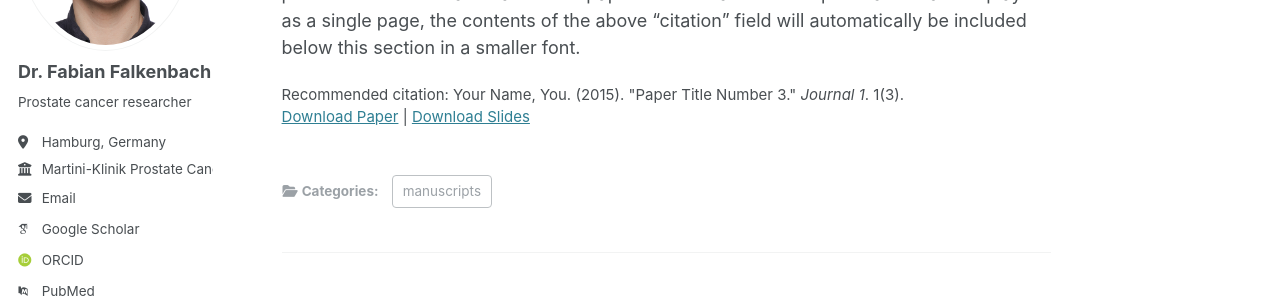
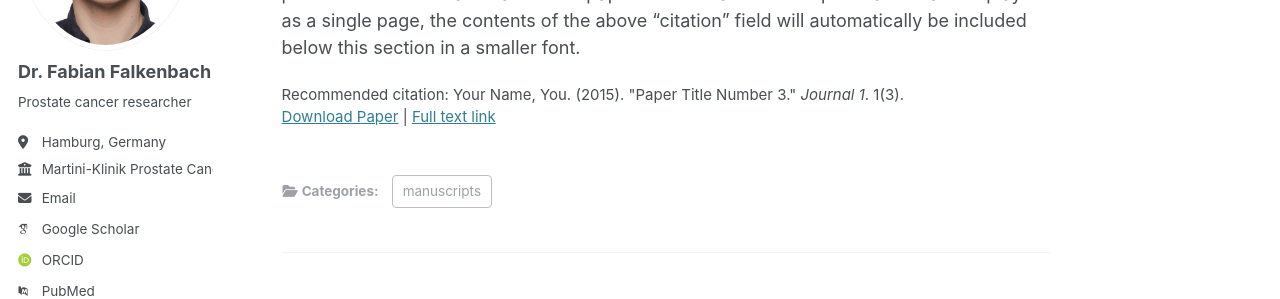
Before and after one commit to ffmed/ffmed.github.io, a Jekyll site: the page built from _publications/2015-10-01-paper-title-number-3.md, in a window 1280 px wide and 1130 px high. Shown: the part 277-576 px from the top of the window. Built offline with Jekyll 4.4.1, drawn with Linux system fonts in a browser that asks for light colours; some web fonts are replaced.

Commit message:
Update single.html

```diff
--- a/_layouts/single.html
+++ b/_layouts/single.html
@@ -48,15 +48,15 @@ layout: default
         {{ content }}
 
         {% if page.citation and page.paperurl and page.slidesurl %}
-          <p style="font-size: smaller">Recommended citation: {{ page.citation }}<br /><a href="{{ page.paperurl }}">Download Paper</a> | <a href="{{ page.slidesurl }}">Download Slides</a></p>
+          <p style="font-size: smaller">Recommended citation: {{ page.citation }}<br /><a href="{{ page.paperurl }}">Download Paper</a> | <a href="{{ page.slidesurl }}">Full text link</a></p>
         {% elsif page.citation and page.paperurl %}
           <p style="font-size: smaller">Recommended citation: {{ page.citation }}<br /><a href="{{ page.paperurl }}">Download Paper</a></p>
         {% elsif page.citation and page.slidesurl %}
-          <p style="font-size: smaller">Recommended citation: {{ page.citation }}<br /><a href="{{ page.slidesurl }}">Download Slides</a></p>
+          <p style="font-size: smaller">Recommended citation: {{ page.citation }}<br /><a href="{{ page.slidesurl }}">Full text link</a></p>
         {% elsif page.citation %}
           <p style="font-size: smaller">Recommended citation: {{ page.citation }}</p>
         {% elsif page.slidesurl %}
-          <p style="font-size: smaller"><a href="{{ page.slidesurl }}">Download Slides</a></p>
+          <p style="font-size: smaller"><a href="{{ page.slidesurl }}">Full text link</a></p>
         {% endif %}
 
         {% if page.link %}<div><a href="{{ page.link }}" class="btn">{{ site.data.ui-text[site.locale].ext_link_label | default: "Direct Link" }}</a></div>{% endif %}
```
